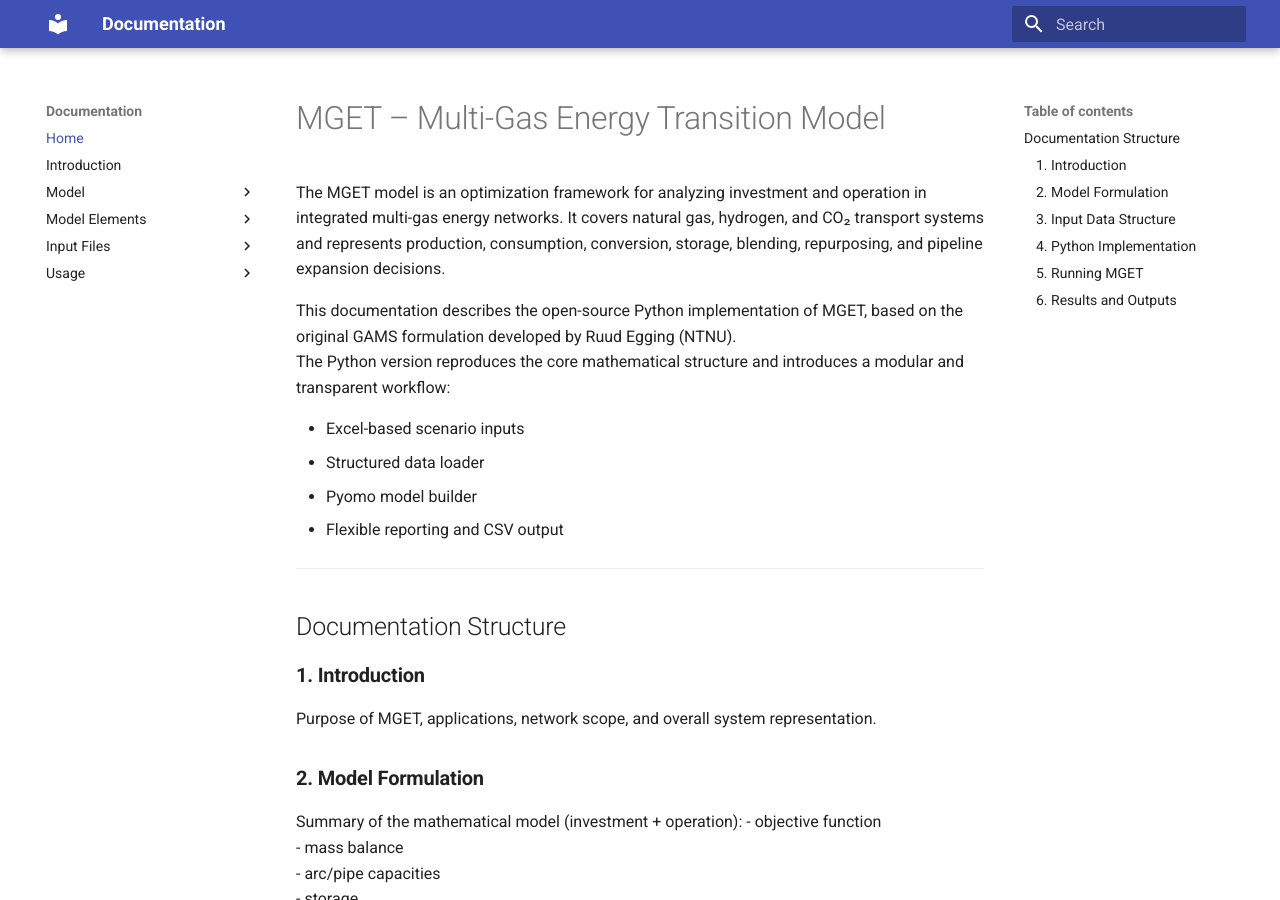
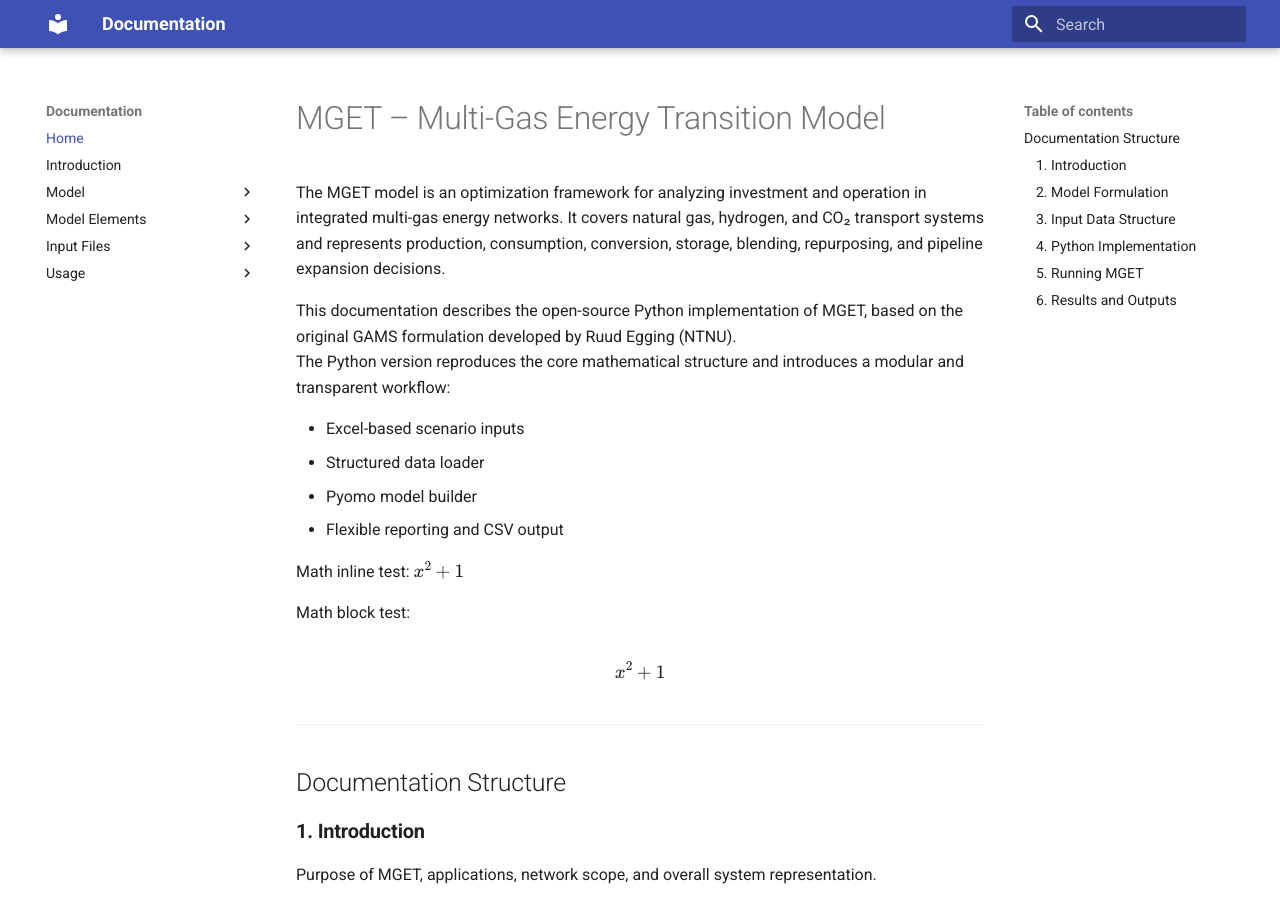
Before and after one commit to ParinazAliasghari/NordHHub, an MkDocs documentation site: the page built from docs/index.md, in a window 1280 px wide and 900 px high. Built offline with MkDocs 1.6.1 and Material for MkDocs 9.7.7, drawn with Linux system fonts in a browser that asks for light colours.

Commit message:
Enhance documentation with math test examples
Add inline and block math test examples to documentation

```diff
--- a/docs/index.md
+++ b/docs/index.md
@@ -9,6 +9,15 @@ The Python version reproduces the core mathematical structure and introduces a m
 - Structured data loader
 - Pyomo model builder
 - Flexible reporting and CSV output
+
+Math inline test: $x^2 + 1$
+
+Math block test:
+
+$$
+x^2 + 1
+$$
+
 
 ---
 
```
